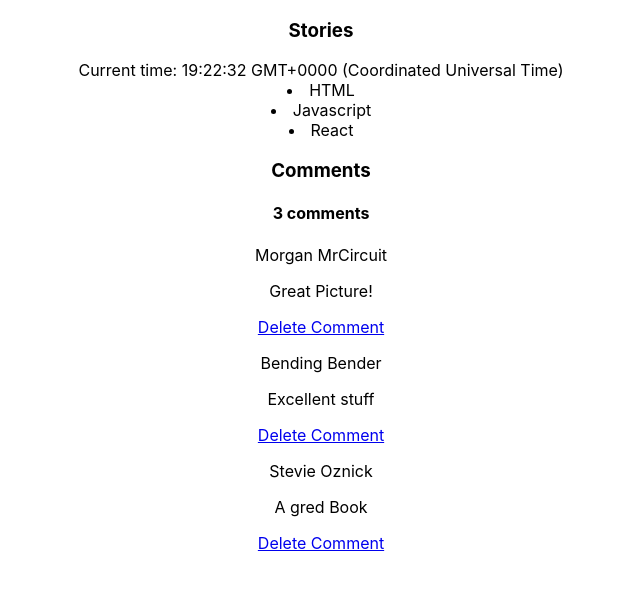
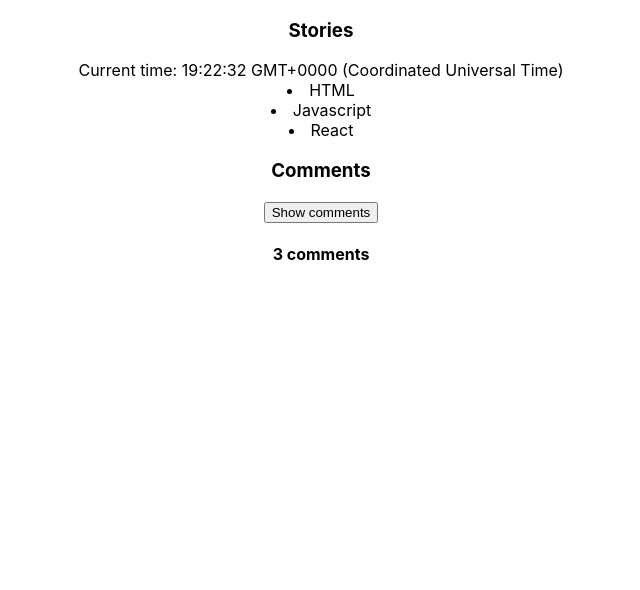
Before and after one commit to RenatoRosaFranco/poweringupwithreact, a React (Create React App) app in the folder poweringupwithreact/: page / in a window 1280 px wide. Shown: the top 590 px of the page, without its empty margins (319-959 px from the left). Built offline with nearby package versions, Linux system fonts and the light colour scheme.

Commit message:
Level 4 - Synthetic Events

```diff
--- a/poweringupwithreact/src/components/CommentBox.js
+++ b/poweringupwithreact/src/components/CommentBox.js
@@ -7,8 +7,19 @@ class CommentBox extends React.Component {
 	constructor(props) {
 		super(props);
 
+		this.state = {
+			showComments: false
+		}
+
 		this.getComments = this.getComments.bind(this);
 		this.getCommentsTitle = this.getCommentsTitle.bind(this);
+		this.handleClick = this.handleClick.bind(this);
+	}
+
+	handleClick() {
+		this.setState({
+			showComments: !this.state.showComments
+		})
 	}
 
 	getCommentsTitle(commentCount) {
@@ -36,14 +47,27 @@ class CommentBox extends React.Component {
 
 	render(){
 		const comments = this.getComments();
+		let commentNodes;
+		let buttonText = 'Show comments';
+
+		if (this.state.showComments) {
+			commentNodes = <div className='comment-list'>{comments}</div>
+		}
+
+		if (this.state.showComments) {
+			buttonText = 'Hide comments';
+		}
 
 		return(
 			<div className='comment-box'>
 				<h3>Comments</h3>
+				<button onClick={()=> {this.handleClick(this)}}>
+					{buttonText}
+				</button>
 				<h4 className='comment-count'>
 				{this.getCommentsTitle(comments.length)}</h4>
 				<div className='comment-list'>
-					{comments}
+					{commentNodes}
 				</div>
 			</div>
 		);
```
